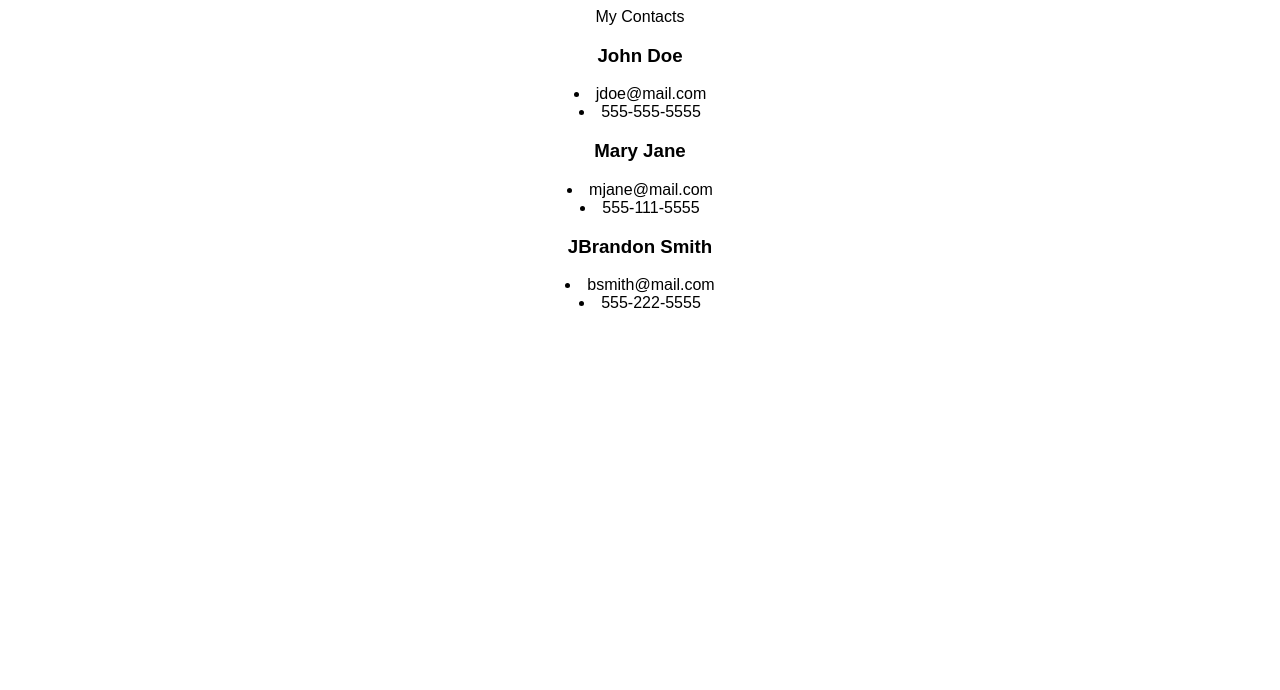
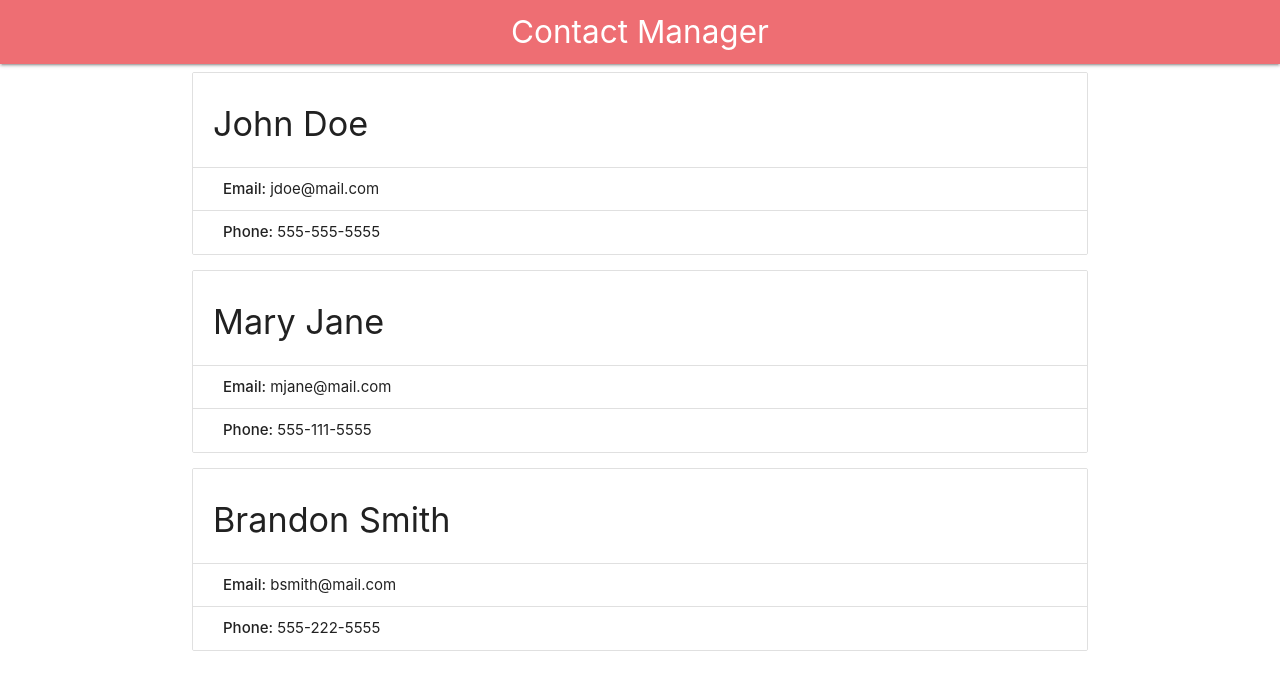
Before and after one commit to eranbrown92/ContactManager, a React app: page / in a window 1280 px wide. Built offline with nearby package versions, Linux system fonts and the light colour scheme.

Commit message:
ContactManager
added material CSS

```diff
--- a/public/index.html
+++ b/public/index.html
@@ -11,7 +11,9 @@
     -->
 	<link rel="manifest" href="%PUBLIC_URL%/manifest.json">
 	<link rel="shortcut icon" href="%PUBLIC_URL%/favicon.ico">
-	<!--
+<!-- Compiled and minified CSS -->
+<!-- Compiled and minified CSS -->
+<link rel="stylesheet" href="https://cdnjs.cloudflare.com/ajax/libs/materialize/1.0.0/css/materialize.min.css">	<!--
       Notice the use of %PUBLIC_URL% in the tags above.
       It will be replaced with the URL of the `public` folder during the build.
       Only files inside the `public` folder can be referenced from the HTML.
--- a/src/components/Contact.js
+++ b/src/components/Contact.js
@@ -4,10 +4,18 @@ class Contact extends React.Component {
   render() {
     const { name, email, phone } = this.props;
     return (
-      <div>
-        <h3>{name}</h3>
-        <li>{email}</li>
-        <li>{phone}</li>
+      <div className="container">
+        <ul class="collection with-header">
+          <li class="collection-header">
+            <h4>{name}</h4>
+          </li>
+          <li class="collection-item">
+            <strong>Email:</strong> {email}
+          </li>
+          <li class="collection-item">
+            <strong>Phone:</strong> {phone}
+          </li>
+        </ul>
       </div>
     );
   }
--- a/src/components/Contacts.js
+++ b/src/components/Contacts.js
@@ -20,7 +20,7 @@ class Contacts extends React.Component {
         },
         {
           id: 3,
-          name: "JBrandon Smith",
+          name: "Brandon Smith",
           email: "bsmith@mail.com",
           phone: "555-222-5555"
         }
--- a/src/components/Header.js
+++ b/src/components/Header.js
@@ -1,6 +1,14 @@
 import React from "react";
 
 function Header() {
-  return <header>My Contacts</header>;
+  return (
+    <nav>
+      <div class="nav-wrapper">
+        <a href="#!" class="brand-logo center">
+          Contact Manager
+        </a>
+      </div>
+    </nav>
+  );
 }
 export default Header;
--- a/src/index.js
+++ b/src/index.js
@@ -2,12 +2,13 @@ import React from "react";
 import ReactDOM from "react-dom";
 import Header from "./components/Header";
 import Contacts from "./components/Contacts";
+
 import "./styles.css";
 
 class App extends React.Component {
   render() {
     return (
-      <div className="App">
+      <div>
         <Header />
         <Contacts />
       </div>
--- a/src/styles.css
+++ b/src/styles.css
@@ -1,4 +1,3 @@
-.App {
+/* .App {
   font-family: sans-serif;
-  text-align: center;
-}
+} */
```
